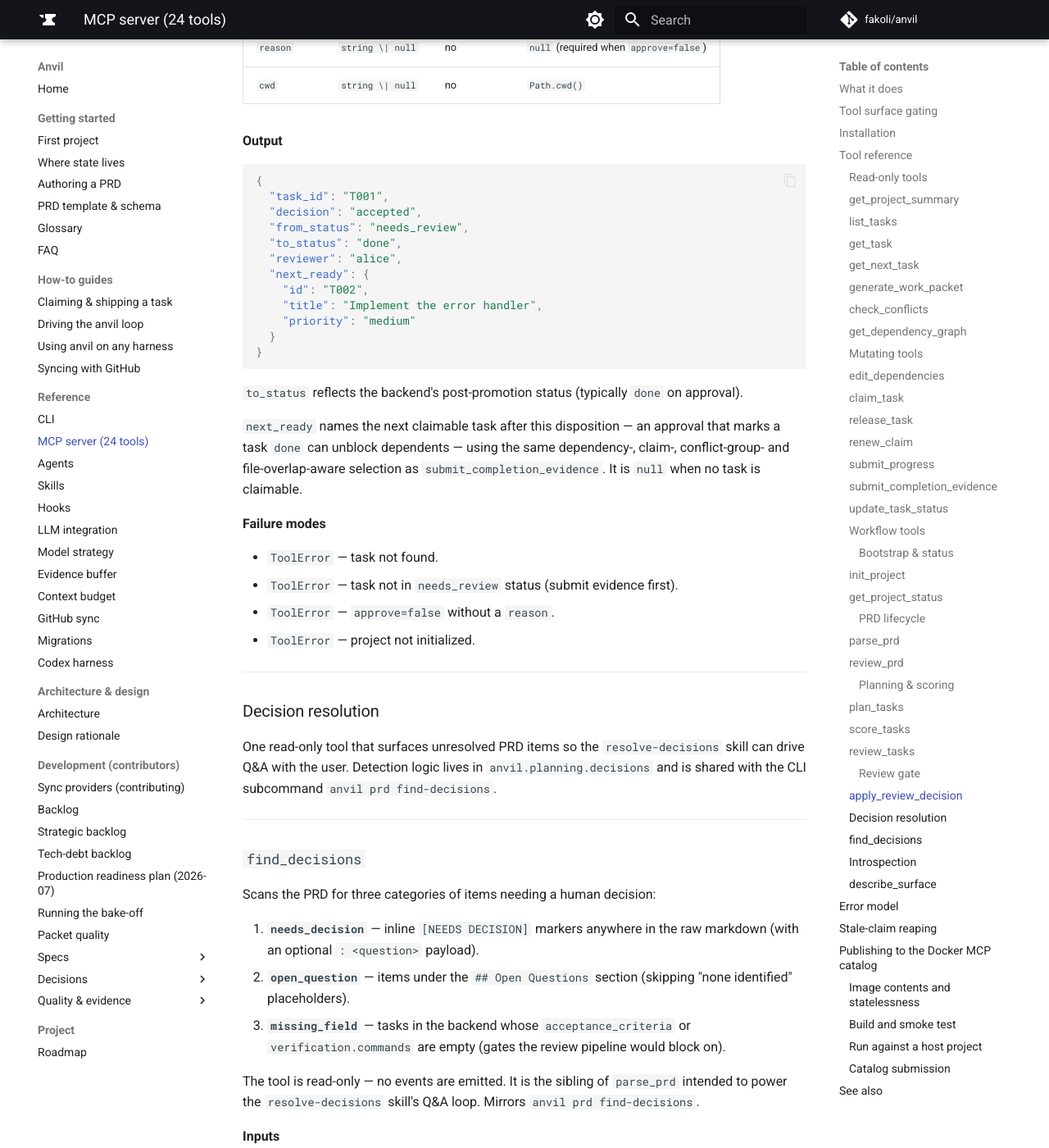
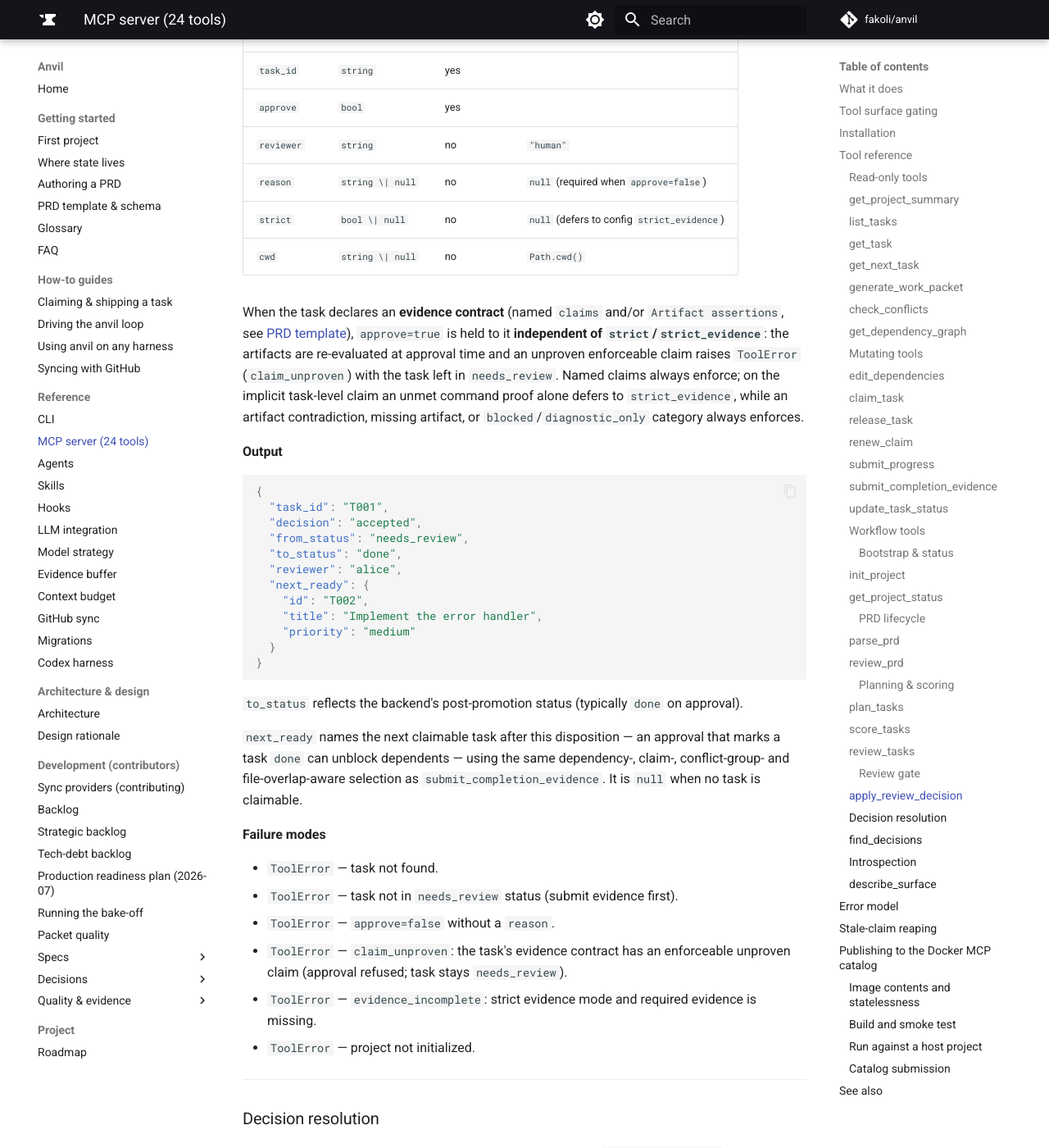
Before and after one commit to fakoli/anvil, an MkDocs documentation site: the page built from docs/mcp.md, in a window 1280 px wide and 1400 px high, scrolled down 23875 px. Shown: the whole window at 82% size. Built offline with MkDocs 1.6.1 and Material for MkDocs 9.7.7, drawn with Linux system fonts in a browser that asks for light colours; comment, search, counter and statistics services are not loaded; some of the changed text lies outside the part shown.

Commit message:
docs(evidence): full-surface sweep for evidence contracts (evidence-contracts:T011)
Documents the whole feature surface: submit --category in cli-reference
(evidence roles + invalid_category exit); the category param on MCP
submit_completion_evidence and the strict param + claim_unproven /
evidence_incomplete refusals on apply_review_decision in mcp.md. Folds
backlog B22 in place — the evidence-contracts PRD (issue #153) is its
implementation, realized as evidence contracts rather than the originally
sketched interface/schema fields — with no new B-number. prd-template.md
(authoring) and cli-reference.md (verdict vocabulary) already landed in
T002/T009. mkdocs build --strict clean; roster + doc-accuracy tests green.

Co-Authored-By: Claude Opus 4.8 (1M context) <noreply@anthropic.com>
Claude-Session: https://claude.ai/code/session_01JaQFpwDXt1s2jKayhr4Ehh

```diff
--- a/docs/mcp.md
+++ b/docs/mcp.md
@@ -626,6 +626,13 @@ Submits completion evidence for a task. Requires an active claim. Emits an
 | `output_excerpt` | `string \| null`        | no       | `null`  |
 | `pr_url`         | `string \| null`        | no       | `null`  |
 | `commit_sha`     | `string \| null`        | no       | `null`  |
+| `category`       | `string \| null`        | no       | `null`  |
+
+`category` (evidence contracts, issue #153) is the evidence role —
+`completion` (the default when omitted), `diagnostic`, `blocked`,
+`advisory`, or `promotion_quality`. `diagnostic`/`advisory` evidence can
+never satisfy a completion claim; an invalid value raises `ToolError`
+(`invalid_category`). Mirrors `anvil submit --category`.
 
 **Output**
 
@@ -1036,7 +1043,17 @@ to `drafted` for rework. Mirrors `anvil apply TASK_ID --approve` and `--reject
 | `approve`   | `bool`           | yes      |           |
 | `reviewer`  | `string`         | no       | `"human"` |
 | `reason`    | `string \| null` | no       | `null` (required when `approve=false`) |
+| `strict`    | `bool \| null`   | no       | `null` (defers to config `strict_evidence`) |
 | `cwd`      | `string \| null` | no       | `Path.cwd()` |
+
+When the task declares an **evidence contract** (named `claims` and/or
+`Artifact assertions`, see [PRD template](prd-template.md)), `approve=true`
+is held to it **independent of `strict`/`strict_evidence`**: the artifacts
+are re-evaluated at approval time and an unproven enforceable claim raises
+`ToolError` (`claim_unproven`) with the task left in `needs_review`. Named
+claims always enforce; on the implicit task-level claim an unmet command
+proof alone defers to `strict_evidence`, while an artifact contradiction,
+missing artifact, or `blocked`/`diagnostic_only` category always enforces.
 
 **Output**
 
@@ -1067,6 +1084,10 @@ is claimable.
 - `ToolError` — task not found.
 - `ToolError` — task not in `needs_review` status (submit evidence first).
 - `ToolError` — `approve=false` without a `reason`.
+- `ToolError` — `claim_unproven`: the task's evidence contract has an
+  enforceable unproven claim (approval refused; task stays `needs_review`).
+- `ToolError` — `evidence_incomplete`: strict evidence mode and required
+  evidence is missing.
 - `ToolError` — project not initialized.
 
 ---
```
Also changed, not shown: docs/backlog/anvil-backlog.md (+9 -1 lines), docs/cli-reference.md (+7 -0 lines).
